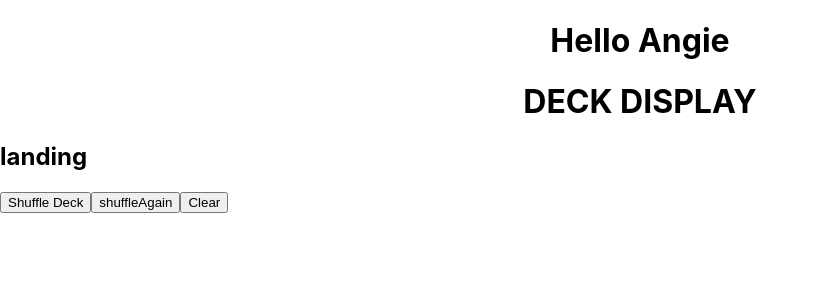
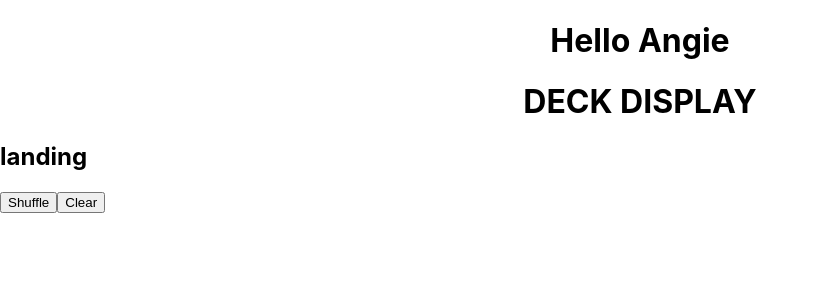
Before and after one commit to Levi237/rootstorosestarot, a React (Create React App) app: page / in a window 1280 px wide. Shown: the top 300 px of the page, without its empty margins (0-819 px from the left). Built offline with nearby package versions, Linux system fonts and the light colour scheme.

Commit message:
toggle buttons for shuffle & reshuffle

```diff
--- a/src/components/deck/Deck.js
+++ b/src/components/deck/Deck.js
@@ -403,6 +403,8 @@ export default class Deck extends Component {
         let shuffledDeck = [];
 
         const shuffleCards = () => {
+            const shuffleBtn = document.getElementById('shuffle');
+            const reshuffleBtn = document.getElementById('reshuffle');
             while (newDeck.length > 0) {
                 let index = Math.floor(Math.random() * newDeck.length);
                 let card = newDeck[index];
@@ -410,8 +412,10 @@ export default class Deck extends Component {
                 newDeck.splice(index, 1);
             };
             dealCards();
+            shuffleBtn.style.display = "none";
+            reshuffleBtn.style.display = "inline-block";
         };
-        const shuffleAgain = () => {
+        const reshuffleCards = () => {
             newDeck = [...shuffledDeck];
             clearDeck();
             shuffleCards();
@@ -425,11 +429,15 @@ export default class Deck extends Component {
 
         const clearDeck = () => {
             const container = document.getElementById('deckDisplay');
+            const shuffleBtn = document.getElementById('shuffle');
+            const reshuffleBtn = document.getElementById('reshuffle');
             while (shuffledDeck.length > 0) {
                 shuffledDeck = [];
                 newDeck = [...deck];
                 container.innerHTML = `<div><h2>empty</h2></div>`;
             }
+            shuffleBtn.style.display = "inline-block";
+            reshuffleBtn.style.display = "none";
         };
         return (
             <>
@@ -437,14 +445,14 @@ export default class Deck extends Component {
                 <div id="deckDisplay">
                     <div><h2>landing</h2></div>
                 </div>
-                <button id="start" onClick={shuffleCards}>
-                    Shuffle Deck
+                <button id="shuffle" onClick={shuffleCards}>
+                    Shuffle
                 </button>
                 {/* <button onClick={dealCards}>
                     Deal Deck
                 </button> */}
-                <button id="reshuffle" onClick={shuffleAgain}>
-                    shuffleAgain
+                <button id="reshuffle" onClick={reshuffleCards}>
+                    Reshuffle
                 </button>
                 <button id="clear" onClick={clearDeck}>
                     Clear
--- a/src/index.css
+++ b/src/index.css
@@ -11,3 +11,14 @@ code {
   font-family: source-code-pro, Menlo, Monaco, Consolas, 'Courier New',
     monospace;
 }
+
+/* DECK ID TRIGGERS */
+#clear {
+  display: inline-block;
+}
+#reshuffle {
+ display: none;
+}
+#shuffle {
+  display: inline-block;
+}
```
Also changed, not shown: src/App.css (deleted, +0 -38 lines), 1 other file (tests, documents, lock files or other folders).
